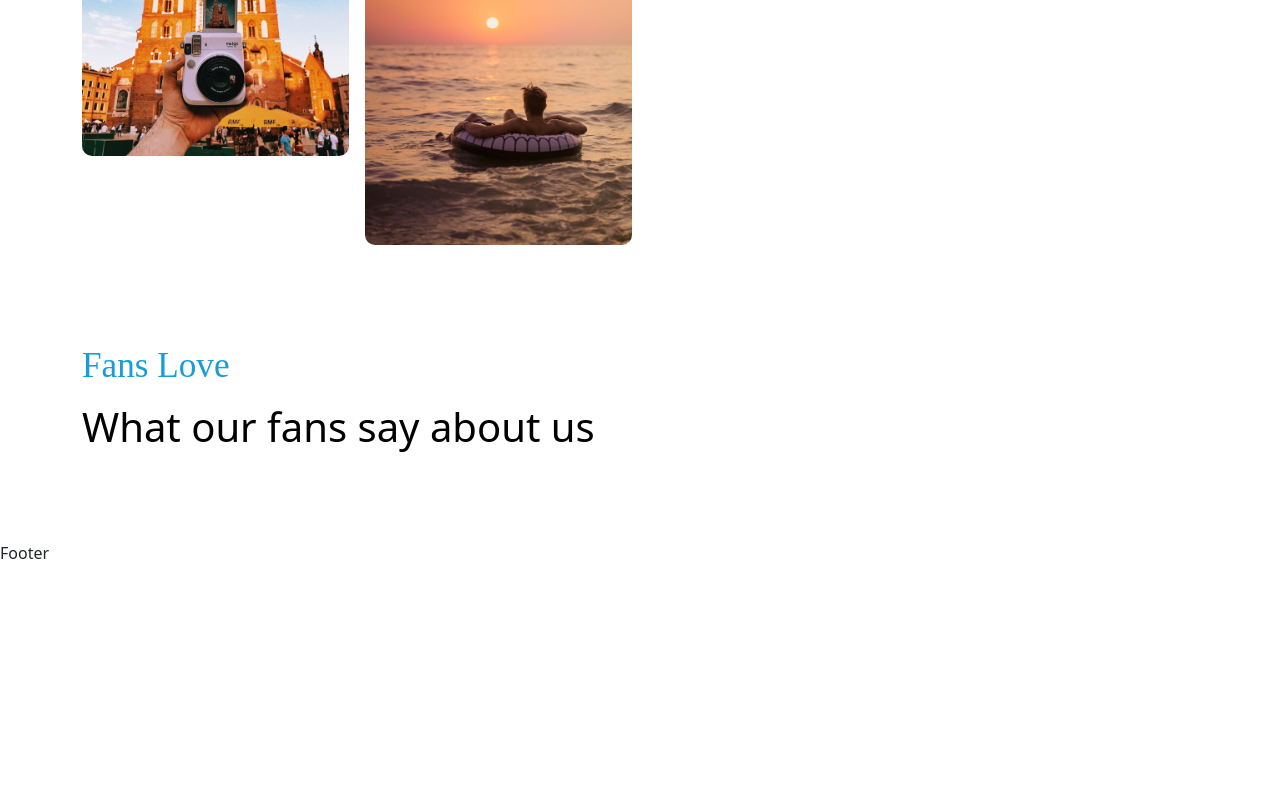
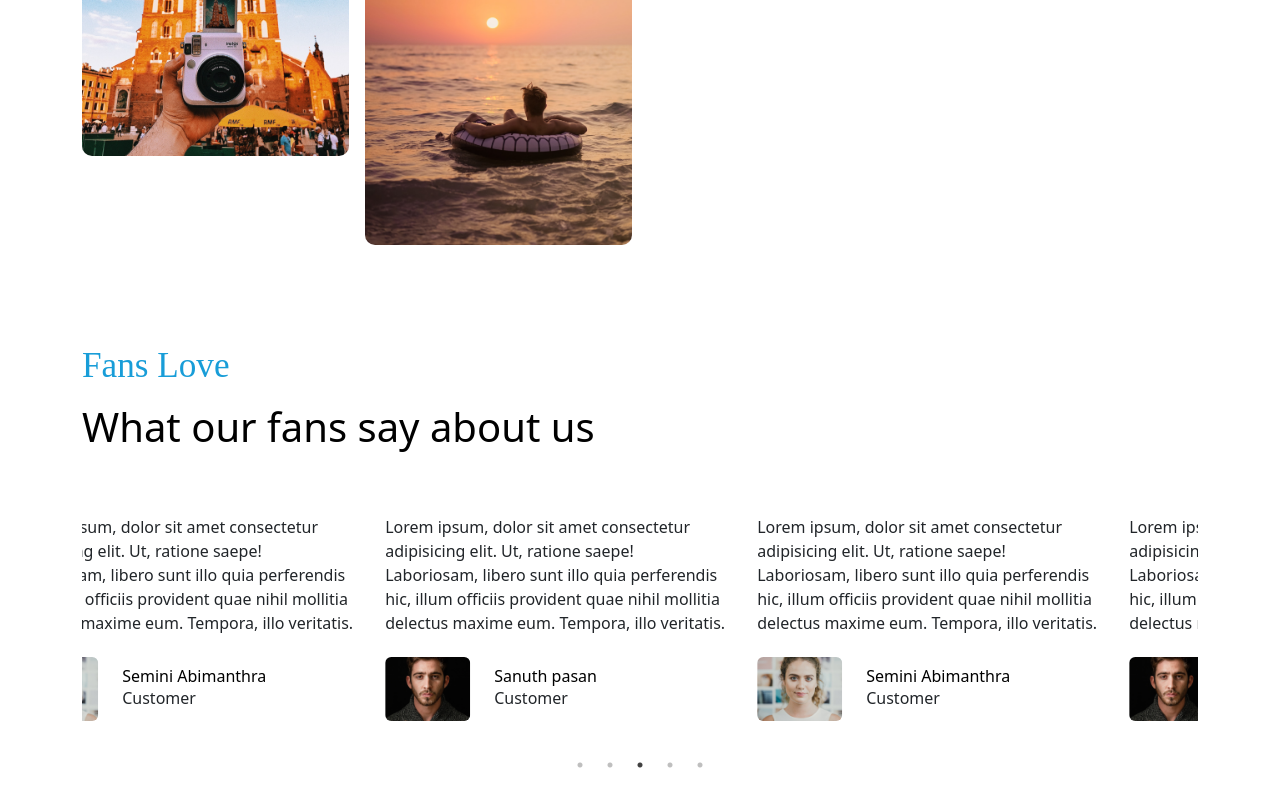
Before and after one commit to Shehan-lakshitha/Pearl, a React (Create React App) app in the folder frontend/: page /home in a window 1280 px wide. Shown: the part 3161-3961 px from the top of the page. Before the commit the page ends 3726 px from the top, so only its background shows below. Built offline with nearby package versions, Linux system fonts and the light colour scheme; a web font is replaced by a local one.

Commit message:
Added slider

```diff
--- a/frontend/src/components/Footer/Footer.jsx
+++ b/frontend/src/components/Footer/Footer.jsx
@@ -3,12 +3,68 @@ import './footer.css';
 
 import { Container, Row, Col, ListGroup, ListGroupItem } from 'reactstrap';
 
+import { Link } from 'react-router-dom';
+import logo from "../../assets/images/logo.png";
+
+const quick_links =[
+  {
+    path:'/home',
+    display:'Home'
+  },
+  {
+    path:'/about',
+    display:'About'
+  },
+  {
+    path:'/tours',
+    display:'Tours'
+  },
+];
+
+const quick_links2 =[
+  {
+    path:'/gallery',
+    display:'Gallery'
+  },
+  {
+    path:'/login',
+    display:'Login'
+  },
+  {
+    path:'/register',
+    display:'Register'
+  },
+]
+
 const Footer = () => {
-  return (
-    <div>
-      Footer
-    </div>
-  )
+  return
+  <footer className="footer">
+    <Container>
+      <Row>
+        <Col lg='3'>
+          <div className="logo">
+            <img src={logo} alt=''/>
+            <p>Lorem ipsum dolor sit amet consectetur adipisicing elit. Commodi, enim.</p>
+
+            <div className="social_links" d-flex align-items-center gap-4>
+              <span>
+                <Link to='#'><i class="ri-youtube-fill"></i></Link>
+              </span>
+              <span>
+                <Link to='#'><i class="ri-github-fill"></i></Link>
+              </span>
+              <span>
+                <Link to='#'><i class="ri-facebook-circle-fill"></i></Link>
+              </span>
+              <span>
+                <Link to='#'><i class="ri-instagram-fill"></i></Link>
+              </span>
+            </div>
+          </div>
+        </Col>
+      </Row>
+    </Container>
+  </footer>
 }
 
 export default Footer
--- /dev/null
+++ b/frontend/src/components/Testimonial/Testimonials.jsx
@@ -0,0 +1,122 @@
+import React from "react";
+import Slider from "react-slick";
+import ava01 from "../../assets/images/ava-1.jpg";
+import ava02 from "../../assets/images/ava-2.jpg";
+import ava03 from "../../assets/images/ava-3.jpg";
+
+const Testimonials = () => {
+  const settings = {
+    dots: true,
+    infinite: true,
+    autoplay: true,
+    speed: 1000,
+    swipeToSlide: 2000,
+    slidesToShow: 3,
+
+    responsive: [
+      {
+        breakpoint: 992,
+        settings: {
+          slidesToShow: 2,
+          SlidesToScroll: 1,
+          infinite: true,
+          dots: true,
+        },
+      },
+      {
+        breakpoint: 576,
+        settings: {
+          slidesTOShow: 1,
+          SlidesToScroll: 1,
+        },
+      },
+    ],
+  };
+
+  return (
+    <Slider {...settings}>
+      <div className="testimonial py-4 px-3">
+        <p>
+          Lorem ipsum, dolor sit amet consectetur adipisicing elit. Ut, ratione
+          saepe! Laboriosam, libero sunt illo quia perferendis hic, illum
+          officiis provident quae nihil mollitia delectus maxime eum. Tempora,
+          illo veritatis.
+        </p>
+
+        <div className="d-flex align-items-center gap-4 mt-3">
+          <img src={ava01} className="w-25 h-25 rounded-2" alt="" />
+          <div>
+            <h6 className="mb-0 mt-3">Nimal Silva</h6>
+            <p>Customer</p>
+          </div>
+        </div>
+      </div>
+      <div className="testimonial py-4 px-3">
+        <p>
+          Lorem ipsum, dolor sit amet consectetur adipisicing elit. Ut, ratione
+          saepe! Laboriosam, libero sunt illo quia perferendis hic, illum
+          officiis provident quae nihil mollitia delectus maxime eum. Tempora,
+          illo veritatis.
+        </p>
+
+        <div className="d-flex align-items-center gap-4 mt-3">
+          <img src={ava02} className="w-25 h-25 rounded-2" alt="" />
+          <div>
+            <h6 className="mb-0 mt-3">Semini Abimanthra</h6>
+            <p>Customer</p>
+          </div>
+        </div>
+      </div>
+      <div className="testimonial py-4 px-3">
+        <p>
+          Lorem ipsum, dolor sit amet consectetur adipisicing elit. Ut, ratione
+          saepe! Laboriosam, libero sunt illo quia perferendis hic, illum
+          officiis provident quae nihil mollitia delectus maxime eum. Tempora,
+          illo veritatis.
+        </p>
+
+        <div className="d-flex align-items-center gap-4 mt-3">
+          <img src={ava03} className="w-25 h-25 rounded-2" alt="" />
+          <div>
+            <h6 className="mb-0 mt-3">Sanuth pasan</h6>
+            <p>Customer</p>
+          </div>
+        </div>
+      </div>
+      <div className="testimonial py-4 px-3">
+        <p>
+          Lorem ipsum, dolor sit amet consectetur adipisicing elit. Ut, ratione
+          saepe! Laboriosam, libero sunt illo quia perferendis hic, illum
+          officiis provident quae nihil mollitia delectus maxime eum. Tempora,
+          illo veritatis.
+        </p>
+
+        <div className="d-flex align-items-center gap-4 mt-3">
+          <img src={ava02} className="w-25 h-25 rounded-2" alt="" />
+          <div>
+            <h6 className="mb-0 mt-3">Semini Abimanthra</h6>
+            <p>Customer</p>
+          </div>
+        </div>
+      </div>
+      <div className="testimonial py-4 px-3">
+        <p>
+          Lorem ipsum, dolor sit amet consectetur adipisicing elit. Ut, ratione
+          saepe! Laboriosam, libero sunt illo quia perferendis hic, illum
+          officiis provident quae nihil mollitia delectus maxime eum. Tempora,
+          illo veritatis.
+        </p>
+
+        <div className="d-flex align-items-center gap-4 mt-3">
+          <img src={ava03} className="w-25 h-25 rounded-2" alt="" />
+          <div>
+            <h6 className="mb-0 mt-3">Sanuth pasan</h6>
+            <p>Customer</p>
+          </div>
+        </div>
+      </div>
+    </Slider>
+  );
+};
+
+export default Testimonials;
--- a/frontend/src/pages/Home.jsx
+++ b/frontend/src/pages/Home.jsx
@@ -7,14 +7,13 @@ import heroImg02 from "../assets/images/hero-img02.jpg";
 import heroVideo from "../assets/images/hero-video.mp4";
 import worldImg from "../assets/images/world.png";
 
-
 import Subtitle from "./../shared/Subtitle";
-
 
 import SearchBar from "../shared/SearchBar";
 import ServiceList from "../services/ServiceList";
 import FeaturedTourList from "../components/Featured-tours/FeaturedTourList";
 import MasonryImagesGallery from "../components/image-gallery/MasonryImagesGallery";
+import Testimonials from "../components/Testimonial/Testimonials";
 
 const Home = () => {
   return (
@@ -102,8 +101,8 @@ const Home = () => {
                 <p>
                   Lorem ipsum dolor sit amet, consectetuer adipiscing elit,
                   <br />
-                  sed diam nonummy nibh euismod tincidunt ut <br/> laoreet dolore
-                  magna aliquam erat
+                  sed diam nonummy nibh euismod tincidunt ut <br /> laoreet
+                  dolore magna aliquam erat
                 </p>
               </div>
 
@@ -122,10 +121,8 @@ const Home = () => {
                 </div>
               </div>
             </Col>
-            <Col lg='6'>
-              <div className="experience_img">
-                {/* TODO Need to images */}
-              </div>
+            <Col lg="6">
+              <div className="experience_img">{/* TODO Need to images */}</div>
             </Col>
           </Row>
         </Container>
@@ -137,12 +134,14 @@ const Home = () => {
       <section>
         <Container>
           <Row>
-            <Col lg='12'>
-            <h5 className="subtitle">Gallery</h5>
-            <h2 className="gallery_title">Visit our customers tour gallery</h2>
+            <Col lg="12">
+              <h5 className="subtitle">Gallery</h5>
+              <h2 className="gallery_title">
+                Visit our customers tour gallery
+              </h2>
             </Col>
-            <Col lg='12'>
-              <MasonryImagesGallery/>
+            <Col lg="12">
+              <MasonryImagesGallery />
             </Col>
           </Row>
         </Container>
@@ -154,12 +153,12 @@ const Home = () => {
 
       <section>
         <Container>
+          <Col lg="12">
+            <h5 className="subtitle">Fans Love</h5>
+            <h2 className="testimonial_title">What our fans say about us</h2>
+          </Col>
           <Col lg='12'>
-          <h5 className="subtitle">Fans Love</h5>
-          <h2 className="testimonial_title">What our fans say about us</h2>
-          {/* TODo Need to add the testimonial */}
-
-
+            <Testimonials />
           </Col>
         </Container>
       </section>
```
